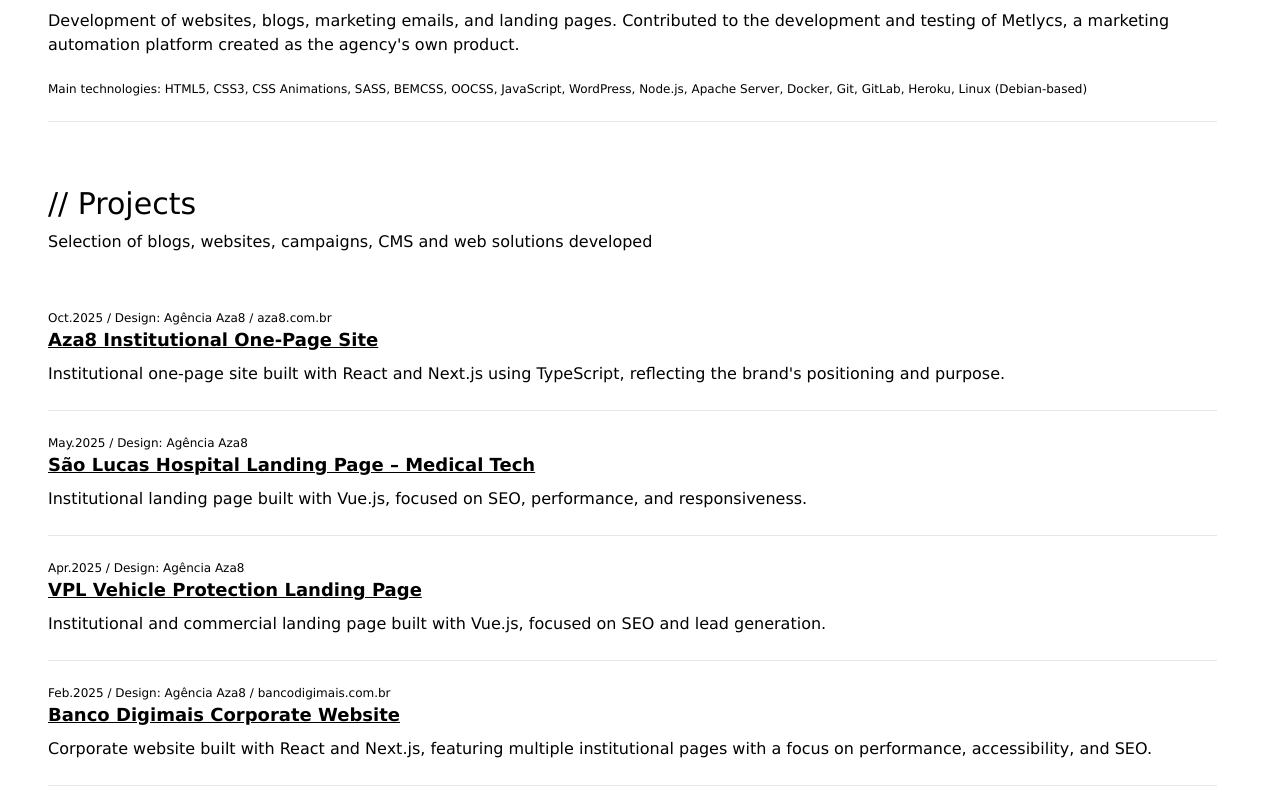
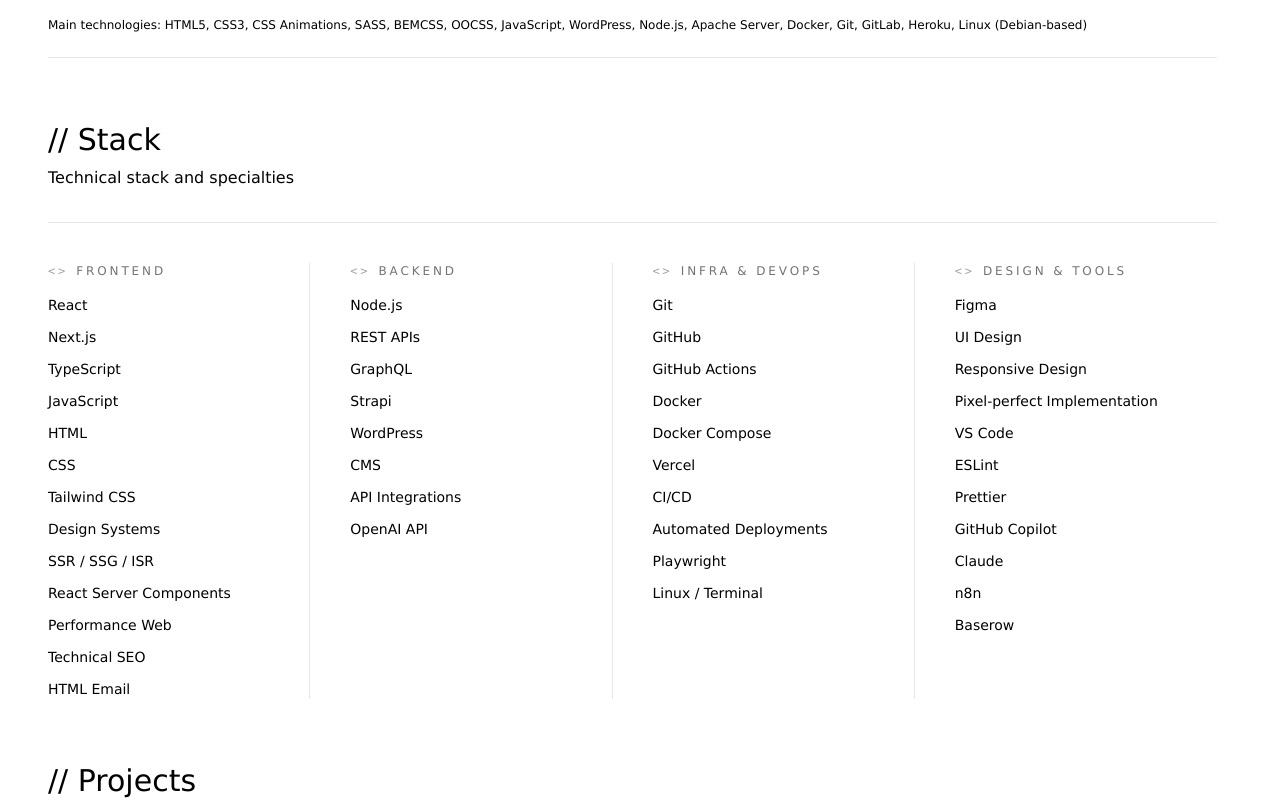
Before and after one commit to victornns/victornns.site, a Next.js app: page /en/portfolio in a window 1280 px wide. Shown: the part 1614-2414 px from the top of the page. Built offline with nearby package versions, Linux system fonts and the light colour scheme.

Commit message:
feat: add stack section

```diff
--- a/src/app/[locale]/portfolio/PortfolioPage.tsx
+++ b/src/app/[locale]/portfolio/PortfolioPage.tsx
@@ -11,6 +11,7 @@
 import { ContactsSection } from "@/views/ContactsSection";
 import { ExperienceSection } from "@/views/ExperienceSection";
 import { ProjectsSection } from "@/views/ProjectsSection";
+import { TechStackSection } from "@/views/TechStackSection";
 
 type PortfolioPageProps = {
   locale: Locale;
@@ -36,6 +37,7 @@
       <AboutSection locale={locale} />
       <ContactsSection locale={locale} />
       <ExperienceSection locale={locale} />
+      <TechStackSection locale={locale} />
       <ProjectsSection locale={locale} activeProjectId={activeProjectId} />
     </>
   );
--- a/src/components/drawer/Drawer.tsx
+++ b/src/components/drawer/Drawer.tsx
@@ -9,6 +9,8 @@
   onOpenChange: (open: boolean) => void;
   title: string;
   children: ReactNode;
+  /** Applied to the dialog content itself, e.g. so a toggle button elsewhere can reference it via aria-controls. */
+  id?: string;
   contentClassName?: string;
   closeLabel: string;
   closeButtonClassName?: string;
@@ -34,6 +36,7 @@
   onOpenChange,
   title,
   children,
+  id,
   contentClassName,
   closeLabel,
   closeButtonClassName,
@@ -56,6 +59,7 @@
         />
 
         <Dialog.Content
+          id={id}
           className={joinClassNames(
             "fixed inset-y-0 right-0 w-[var(--drawer-panel-width,100vw)] max-w-full overflow-y-auto border-l border-neutral-200 bg-white px-6 pb-8 pt-16 shadow-2xl outline-none transform-gpu will-change-transform [backface-visibility:hidden] [contain:paint] data-[state=closed]:animate-drawer-slide-out",
             contentZIndexClassName,
--- a/src/components/navbar/MobileMenuDrawer.tsx
+++ b/src/components/navbar/MobileMenuDrawer.tsx
@@ -45,6 +45,7 @@
 
   return (
     <Drawer
+      id="mobile-menu-drawer"
       open={open}
       onOpenChange={onOpenChange}
       title={labels.menu}
--- a/src/components/navbar/Navbar.tsx
+++ b/src/components/navbar/Navbar.tsx
@@ -152,7 +152,6 @@
         </span>
       </button>
 
-      <div id="mobile-menu-drawer">
       <MobileMenuDrawer
         open={isMobileMenuOpen}
         onOpenChange={setIsMobileMenuOpen}
@@ -163,7 +162,6 @@
         localeHref={localeHref}
         skipEnterAnimation={skipMobileMenuEnterAnimation}
       />
-      </div>
     </>
   );
 }
--- a/src/components/navbar/navigation.ts
+++ b/src/components/navbar/navigation.ts
@@ -3,7 +3,7 @@
 import { getLocalizedPath, type Locale } from "@/i18n/config";
 import type { NavbarItem } from "@/components/navbar/Navbar";
 
-const sectionOrder: SectionId[] = ["projects", "experience", "contact"];
+const sectionOrder: SectionId[] = ["projects", "stack", "experience", "contact"];
 
 const sectionSlugById: Record<
   Locale,
@@ -29,10 +29,11 @@
 }
 
 export function getNavbarItems(locale: Locale): NavbarItem[] {
-  const { experiences, projects, contacts } = getContent(locale);
+  const { experiences, projects, contacts, techStack } = getContent(locale);
 
   const labelById: Record<SectionId, string> = {
     projects: projects.title,
+    stack: techStack.title,
     experience: experiences.title,
     contact: contacts.title,
   };
--- a/src/content/index.ts
+++ b/src/content/index.ts
@@ -3,6 +3,7 @@
 import { contactsContent } from "@/content/contacts";
 import { experiencesContent } from "@/content/experiences";
 import { projectsContent } from "@/content/projects";
+import { techStackContent } from "@/content/techStack";
 
 import type { Locale } from "@/i18n/config";
 
@@ -13,5 +14,6 @@
     contacts: contactsContent[locale],
     experiences: experiencesContent[locale],
     projects: projectsContent[locale],
+    techStack: techStackContent[locale],
   };
 }
--- a/src/content/navbar.ts
+++ b/src/content/navbar.ts
@@ -5,7 +5,7 @@
  * DOM element (for scrolling) and the folder name of the corresponding
  * route under `src/app/[locale]/` (e.g. `src/app/[locale]/projects/`).
  */
-export type SectionId = "experience" | "projects" | "contact";
+export type SectionId = "experience" | "projects" | "contact" | "stack";
 
 /**
  * Maps the localized public URL slug for a section to its stable internal
@@ -17,11 +17,13 @@
     projetos: "projects",
     experiencia: "experience",
     contato: "contact",
+    tecnologias: "stack",
   },
   en: {
     projects: "projects",
     experience: "experience",
     contact: "contact",
+    stack: "stack",
   },
 };
 
--- /dev/null
+++ b/src/content/techStack.ts
@@ -0,0 +1,160 @@
+import type { Locale } from "@/i18n/config";
+
+export interface TechStackCategory {
+  id: string;
+  title: string;
+  items: string[];
+}
+
+export interface TechStackContent {
+  title: string;
+  description: string;
+  categories: TechStackCategory[];
+}
+
+export const techStackContent: Record<Locale, TechStackContent> = {
+  pt: {
+    title: "Tecnologias",
+    description: "Stack técnica e especialidades",
+    categories: [
+      {
+        id: "frontend",
+        title: "Frontend",
+        items: [
+          "React",
+          "Next.js",
+          "TypeScript",
+          "JavaScript",
+          "HTML",
+          "CSS",
+          "Tailwind CSS",
+          "Design Systems",
+          "SSR / SSG / ISR",
+          "React Server Components",
+          "Performance Web",
+          "SEO Técnico",
+          "E-mail HTML",
+        ],
+      },
+      {
+        id: "backend",
+        title: "Backend",
+        items: [
+          "Node.js",
+          "APIs REST",
+          "GraphQL",
+          "Strapi",
+          "WordPress",
+          "CMS",
+          "Integrações com APIs",
+          "OpenAI API",
+        ],
+      },
+      {
+        id: "infra",
+        title: "Infra & DevOps",
+        items: [
+          "Git",
+          "GitHub",
+          "GitHub Actions",
+          "Docker",
+          "Docker Compose",
+          "Vercel",
+          "CI/CD",
+          "Deploys Automatizados",
+          "Playwright",
+          "Linux / Terminal",
+        ],
+      },
+      {
+        id: "design",
+        title: "Design & Ferramentas",
+        items: [
+          "Figma",
+          "UI Design",
+          "Responsive Design",
+          "Pixel-perfect Implementation",
+          "VS Code",
+          "ESLint",
+          "Prettier",
+          "GitHub Copilot",
+          "Claude",
+          "n8n",
+          "Baserow",
+        ],
+      },
+    ],
+  },
+  en: {
+    title: "Stack",
+    description: "Technical stack and specialties",
+    categories: [
+      {
+        id: "frontend",
+        title: "Frontend",
+        items: [
+          "React",
+          "Next.js",
+          "TypeScript",
+          "JavaScript",
+          "HTML",
+          "CSS",
+          "Tailwind CSS",
+          "Design Systems",
+          "SSR / SSG / ISR",
+          "React Server Components",
+          "Performance Web",
+          "Technical SEO",
+          "HTML Email",
+        ],
+      },
+      {
+        id: "backend",
+        title: "Backend",
+        items: [
+          "Node.js",
+          "REST APIs",
+          "GraphQL",
+          "Strapi",
+          "WordPress",
+          "CMS",
+          "API Integrations",
+          "OpenAI API",
+        ],
+      },
+      {
+        id: "infra",
+        title: "Infra & DevOps",
+        items: [
+          "Git",
+          "GitHub",
+          "GitHub Actions",
+          "Docker",
+          "Docker Compose",
+          "Vercel",
+          "CI/CD",
+          "Automated Deployments",
+          "Playwright",
+          "Linux / Terminal",
+        ],
+      },
+      {
+        id: "design",
+        title: "Design & Tools",
+        items: [
+          "Figma",
+          "UI Design",
+          "Responsive Design",
+          "Pixel-perfect Implementation",
+          "VS Code",
+          "ESLint",
+          "Prettier",
+          "GitHub Copilot",
+          "Claude",
+          "n8n",
+          "Baserow",
+        ],
+      },
+    ],
+  },
+};
--- /dev/null
+++ b/src/views/TechStackSection.tsx
@@ -0,0 +1,40 @@
+import { getContent } from "@/content";
+
+import type { Locale } from "@/i18n/config";
+
+import { UISection } from "@/components/ui/UISection";
+
+type TechStackSectionProps = {
+  locale: Locale;
+};
+
+export function TechStackSection({ locale }: TechStackSectionProps) {
+  const { techStack } = getContent(locale);
+
+  return (
+    <UISection
+      id="stack"
+      title={techStack.title}
+      description={techStack.description}
+    >
+      <div className="grid grid-cols-1 gap-x-10 gap-y-10 sm:grid-cols-2 lg:grid-cols-4 border-t pt-10">
+        {techStack.categories.map((category) => (
+          <div key={category.id} className="space-y-4 sm:border-r last:border-r-0 pr-4">
+            <h3 className="flex items-center gap-2 text-xs uppercase tracking-[0.24em] text-neutral-500">
+              <span aria-hidden="true" className="font-mono normal-case text-neutral-400">
+                {"<>"}
+              </span>
+              {category.title}
+            </h3>
+
+            <ul className="space-y-3 text-sm">
+              {category.items.map((item) => (
+                <li key={item}>{item}</li>
+              ))}
+            </ul>
+          </div>
+        ))}
+      </div>
+    </UISection>
+  );
+}
```
Lines whose indentation alone changed are shown as unchanged.
